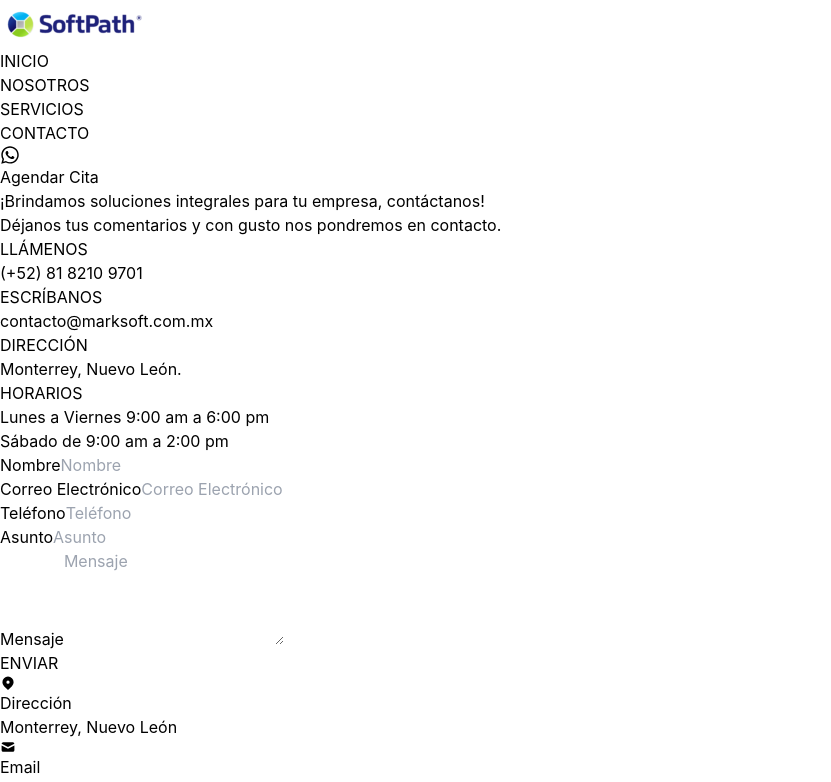
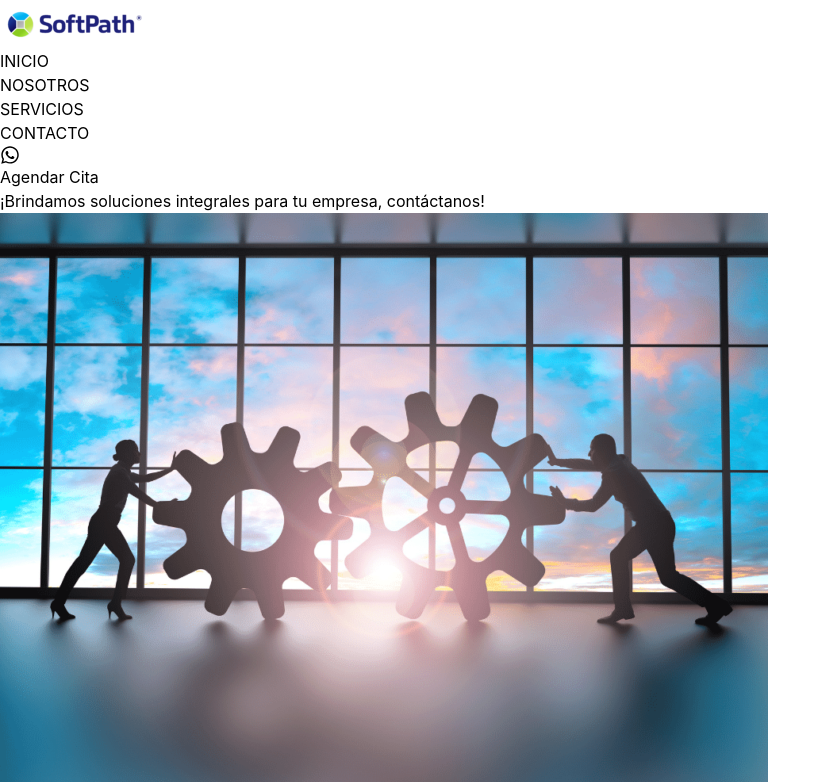
Before and after one commit to mourete/SoftPathWeb, a Next.js app: page /contacto in a window 1280 px wide. Shown: the top 782 px of the page, without its empty margins (0-831 px from the left). Built offline with nearby package versions, Linux system fonts and the light colour scheme.

Commit message:
se añade pagina de contacto finalizada

```diff
--- a/src/app/components/Footer.tsx
+++ b/src/app/components/Footer.tsx
@@ -14,7 +14,7 @@ const Footer: React.FC = () => {
           <div>
             <HiMail className="mx-auto text-3xl" />
             <h3 className="mt-2 font-bold">Email</h3>
-            <p className="mt-1">contacto@marksoft.com.mx</p>
+            <p className="mt-1">contacto@softpath.com.mx</p>
           </div>
           <div>
             <HiClock className="mx-auto text-3xl" />
@@ -31,13 +31,13 @@ const Footer: React.FC = () => {
         <div className="max-w-7xl mx-auto flex flex-col items-center text-sm text-gray-600">
           <div className="flex space-x-6 mb-4">
             <a
-              href="https://www.facebook.com/MarksoftOficial"
+              href="https://www.facebook.com/softpathoficial"
               className="hover:text-blue-700"
             >
               <FaFacebookF size={20} />
             </a>
             <a
-              href="https://www.instagram.com/marksoft_mx/"
+              href="https://www.instagram.com/softpathoficial/"
               className="hover:text-blue-700"
             >
               <FaInstagram size={20} />
--- /dev/null
+++ b/src/app/contacto/components/Encabezado.tsx
@@ -0,0 +1,19 @@
+
+
+const Encabezado: React.FC = () => {
+  return (
+    <div className="bg-gray-50">
+      <section className="py-16">
+        <div className="text-center mb-12">
+          <h1 className="text-3xl font-bold text-blue-900">¡Brindamos soluciones integrales para tu empresa, contáctanos!</h1>
+          <img
+          src="/contacto.png"
+          className="mt-8 mx-auto rounded-lg shadow-md"
+        />
+        </div>
+      </section>
+    </div>
+  );
+};
+
+export default Encabezado;
--- a/src/app/contacto/components/Formulario.tsx
+++ /dev/null
@@ -1,71 +0,0 @@
-const Formulario: React.FC = () => {
-    return (
-      <div className="p-6 bg-white rounded-lg shadow-md">
-        <form className="space-y-4">
-          <div>
-            <label htmlFor="nombre" className="block text-sm font-medium text-gray-700">
-              Nombre
-            </label>
-            <input
-              type="text"
-              id="nombre"
-              className="w-full mt-1 p-2 border border-gray-300 rounded-md"
-              placeholder="Nombre"
-            />
-          </div>
-          <div>
-            <label htmlFor="correo" className="block text-sm font-medium text-gray-700">
-              Correo Electrónico
-            </label>
-            <input
-              type="email"
-              id="correo"
-              className="w-full mt-1 p-2 border border-gray-300 rounded-md"
-              placeholder="Correo Electrónico"
-            />
-          </div>
-          <div>
-            <label htmlFor="telefono" className="block text-sm font-medium text-gray-700">
-              Teléfono
-            </label>
-            <input
-              type="text"
-              id="telefono"
-              className="w-full mt-1 p-2 border border-gray-300 rounded-md"
-              placeholder="Teléfono"
-            />
-          </div>
-          <div>
-            <label htmlFor="asunto" className="block text-sm font-medium text-gray-700">
-              Asunto
-            </label>
-            <input
-              type="text"
-              id="asunto"
-              className="w-full mt-1 p-2 border border-gray-300 rounded-md"
-              placeholder="Asunto"
-            />
-          </div>
-          <div>
-            <label htmlFor="mensaje" className="block text-sm font-medium text-gray-700">
-              Mensaje
-            </label>
-            <textarea
-              id="mensaje"
-              rows={4}
-              className="w-full mt-1 p-2 border border-gray-300 rounded-md"
-              placeholder="Mensaje"
-            ></textarea>
-          </div>
-          <button
-            type="submit"
-            className="w-full py-2 bg-blue-600 text-white rounded-md hover:bg-blue-700"
-          >
-            ENVIAR
-          </button>
-        </form>
-      </div>
-    );
-  };
-
-  export default Formulario;
--- a/src/app/contacto/components/Informacion.tsx
+++ /dev/null
@@ -1,27 +0,0 @@
-const Informacion: React.FC = () => {
-    return (
-      <div className="space-y-6">
-        <div className="p-6 bg-white rounded-lg shadow-md">
-          <h3 className="text-lg font-bold text-blue-800">LLÁMENOS</h3>
-          <p className="mt-2 text-gray-600">(+52) 81 8210 9701</p>
-        </div>
-        <div className="p-6 bg-white rounded-lg shadow-md">
-          <h3 className="text-lg font-bold text-blue-800">ESCRÍBANOS</h3>
-          <p className="mt-2 text-gray-600">contacto@marksoft.com.mx</p>
-        </div>
-        <div className="p-6 bg-white rounded-lg shadow-md">
-          <h3 className="text-lg font-bold text-blue-800">DIRECCIÓN</h3>
-          <p className="mt-2 text-gray-600">Monterrey, Nuevo León.</p>
-        </div>
-        <div className="p-6 bg-white rounded-lg shadow-md">
-          <h3 className="text-lg font-bold text-blue-800">HORARIOS</h3>
-          <p className="mt-2 text-gray-600">
-            Lunes a Viernes 9:00 am a 6:00 pm <br />
-            Sábado de 9:00 am a 2:00 pm
-          </p>
-        </div>
-      </div>
-    );
-  };
-
-  export default Informacion;
--- a/src/app/contacto/page.tsx
+++ b/src/app/contacto/page.tsx
@@ -1,22 +1,12 @@
 import Footer from "@/app/components/Footer";
-import { Informacion, Formulario } from "@/app/contacto/components";
+import FormularioContacto from "@/app/components/FormularioContacto"
+import Encabezado from "@/app/contacto/components/Encabezado";
 
 const Contacto: React.FC = () => {
   return (
     <div className="bg-gray-50">
-      <section className="py-16">
-        <div className="text-center mb-12">
-          <h1 className="text-4xl font-bold text-blue-800">¡Brindamos soluciones integrales para tu empresa, contáctanos!</h1>
-          <p className="mt-4 text-gray-600">
-            Déjanos tus comentarios y con gusto nos pondremos en contacto.
-          </p>
-        </div>
-        <div className="max-w-7xl mx-auto grid grid-cols-1 md:grid-cols-2 gap-8">
-          <Informacion />
-          <Formulario />
-        </div>
-      </section>
-      {/* Footer */}
+      <Encabezado />
+      <FormularioContacto />
       <Footer />
     </div>
   );
```
Also changed, not shown: public/contacto.png (added).
